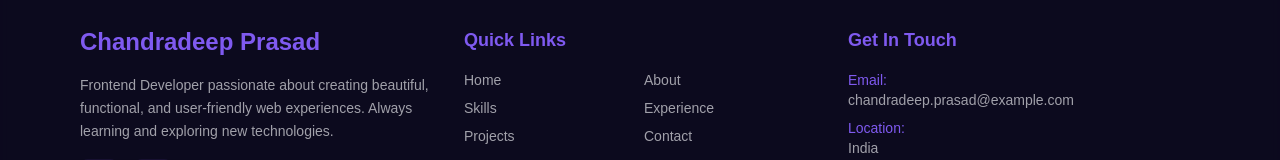
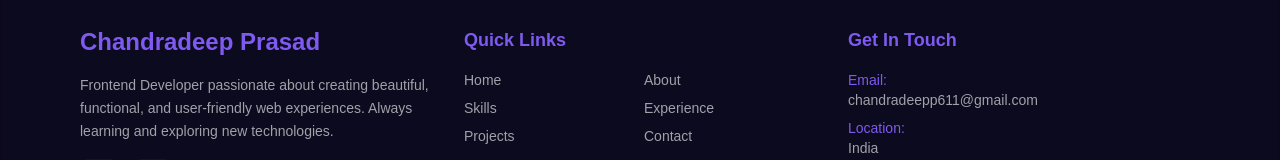
Before and after one commit to Chandradeep-Pra/portfolioNext, a Next.js app: page / in a window 1280 px wide. Shown: the part 4145-4305 px from the top of the page. Built offline with nearby package versions, Linux system fonts and the light colour scheme.

Commit message:
Update Footer.tsx

```diff
--- a/components/Footer.tsx
+++ b/components/Footer.tsx
@@ -82,7 +82,7 @@ export default function Footer() {
             <div className="space-y-2 text-sm">
               <p className="text-light">
                 <span className="font-medium text-accent">Email:</span><br />
-                chandradeep.prasad@example.com
+                chandradeepp611@gmail.com
               </p>
               <p className="text-light">
                 <span className="font-medium text-accent">Location:</span><br />
```
